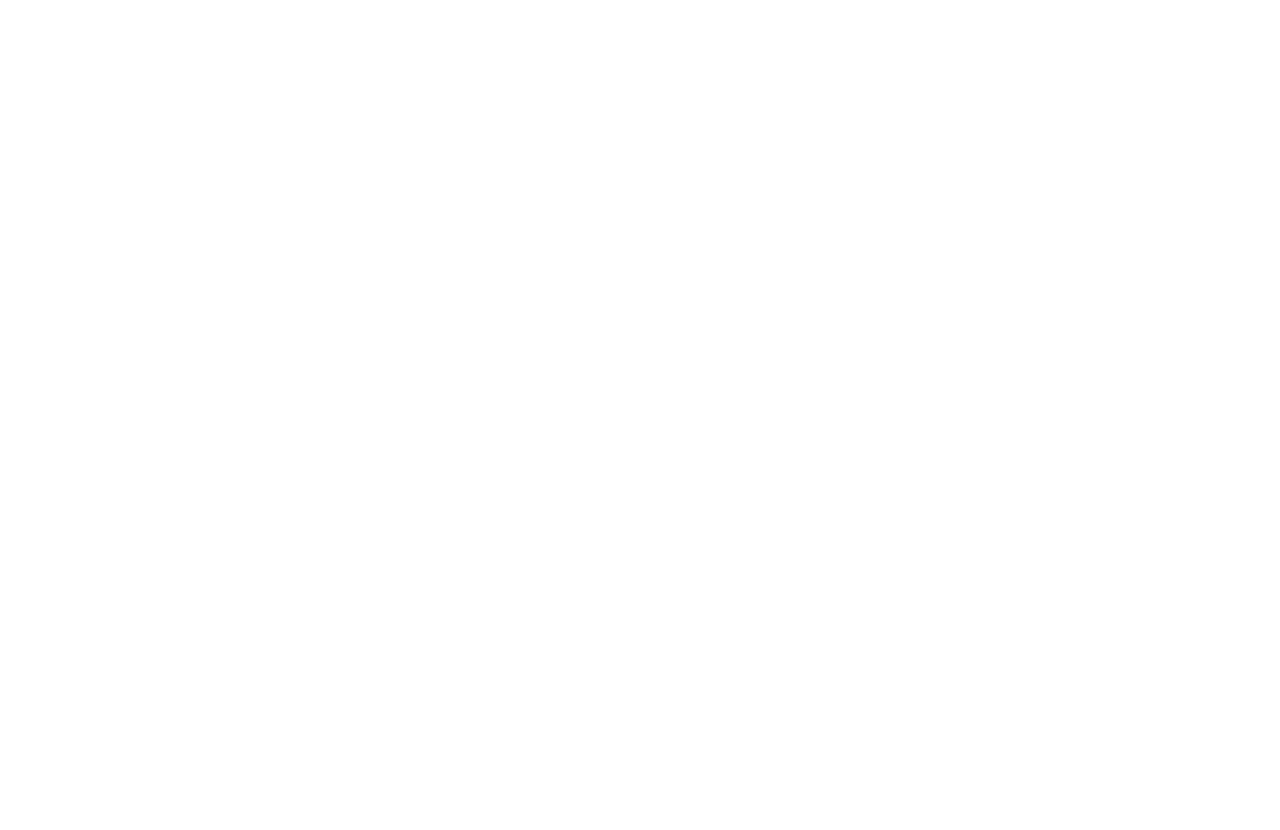
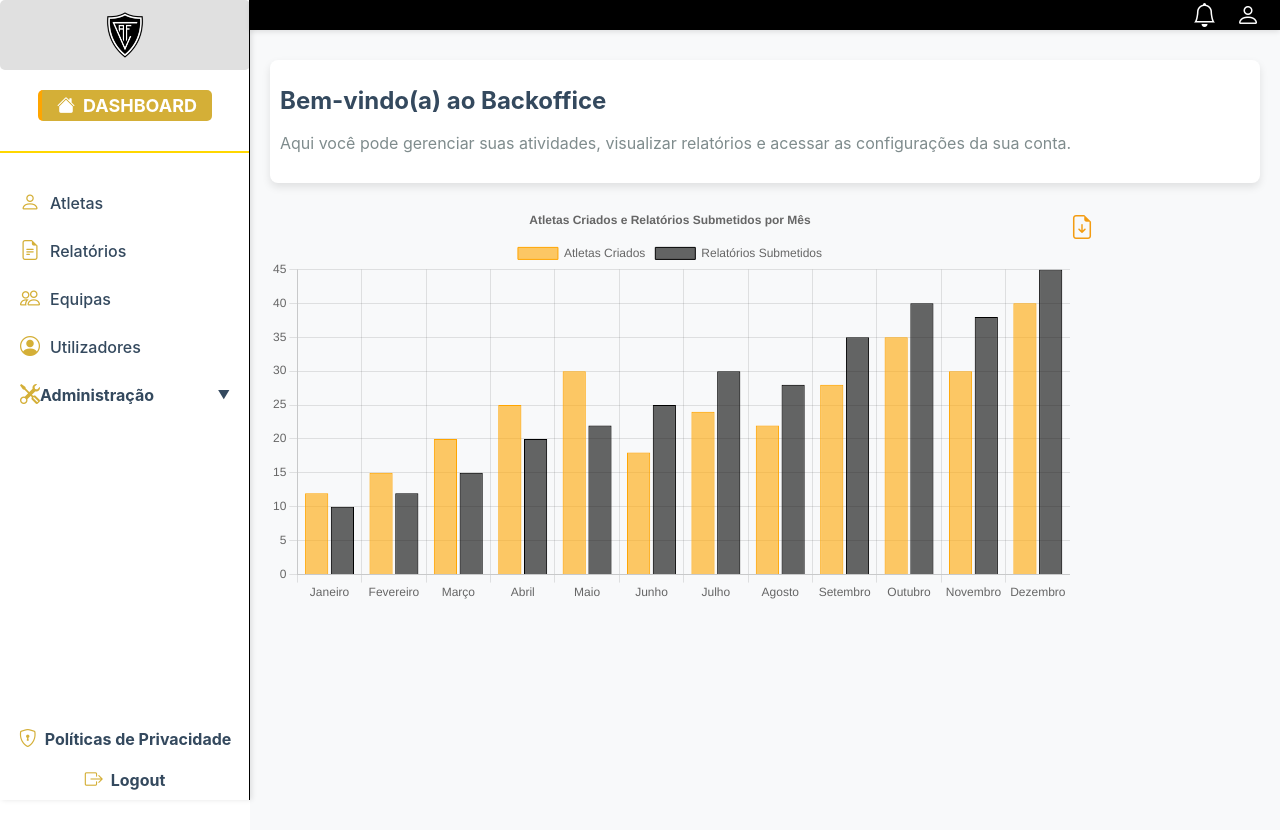
Before and after one commit to oHiagoFreitas/PI4, a React (Create React App) app in the folder cliente/: page /backofficeConsultor in a window 1280 px wide. Before the commit this address had no page. Before the commit the page ends 800 px from the top, so only its background shows below. Built offline with nearby package versions, Linux system fonts and the light colour scheme.

Commit message:
- Login direcionando pras paginas corretas

```diff
--- a/cliente/src/App.js
+++ b/cliente/src/App.js
@@ -5,7 +5,7 @@
 import Auth from './View/Auth'; // Importa a página de login (Auth)
 import SignUp from './View/SignUp';
 import Backoffice from './View/Backoffice'; // Importa a página de Backoffice
-
+import BackofficeConsultor from './View/backofficeConsultor'; // Importa a página de Backoffice do Consultor
 
 const App = () => {
   return (
@@ -15,11 +15,11 @@
         <Route path="/login" element={<Auth />} /> {/* Página de login */}
         <Route path="/signup" element={<SignUp />} /> {/* Página de cadastro */}
         <Route path="/backoffice" element={<Backoffice />} /> {/* Página de Backoffice */}
+        <Route path="/backofficeConsultor" element={<BackofficeConsultor />} /> {/* Página de Backoffice do Consultor */}
 
         {/* Outras rotas podem ser adicionadas aqui */}
       </Routes>
     </Router>
-
   );
 };
 
--- /dev/null
+++ b/cliente/src/Components/BackofficeConsultor/SideBar2.js
@@ -0,0 +1,63 @@
+// src/Components/Sidebar.js
+
+import React, { useState } from 'react';
+import '../../Style/Sidebar.css';
+import AcadLogo from '../../img/AcadLogo.png';
+
+function Sidebar() {
+    const [isAdminOpen, setIsAdminOpen] = useState(false);
+
+    const toggleAdminDropdown = () => {
+        setIsAdminOpen(!isAdminOpen);
+    };
+
+    return (
+        <aside className="sidebar">
+            <div className="sidebar-header">
+                <img src={AcadLogo} alt="Acad Logo" className="sidebar-logo" />
+            </div>
+            <div className="dashboard">
+                <span className="dashboard-label badge">
+                    <i className="bi bi-house-fill dashboard-icon"></i> {/* Ícone de dashboard */}
+                    Dashboard
+                </span>
+            </div>
+            <hr className="divider" />
+            <ul>
+                <li>
+                    <i className="bi bi-person"></i>
+                    <a href="#">Atletas</a>
+                </li>
+                <li>
+                    <i className="bi bi-file-earmark-text"></i>
+                    <a href="#">Relatórios</a>
+                </li>
+                <li>
+                    <i className="bi bi-people"></i>
+                    <a href="#">Equipas</a>
+                </li>
+                <li>
+                    <i className="bi bi-person-circle"></i>
+                    <a href="#">Utilizadores</a>
+                </li>
+                <li onClick={toggleAdminDropdown} className="dropdown-toggle">
+                    <i className="bi bi-tools"></i>
+                    Administração
+                    <span className="arrow">{isAdminOpen ? '▲' : '▼'}</span>
+                </li>
+            </ul>
+            <div className="footer">
+                <a href="#">
+                    <i className="bi bi-shield-lock"></i>
+                    Políticas de Privacidade
+                </a>
+                <a href="#">
+                    <i className="bi bi-box-arrow-right"></i>
+                    Logout
+                </a>
+            </div>
+        </aside>
+    );
+}
+
+export default Sidebar;
--- a/cliente/src/View/Auth.js
+++ b/cliente/src/View/Auth.js
@@ -16,6 +16,10 @@
     try {
       const response = await axios.post('http://localhost:3000/auth/login', { email, senha });
       localStorage.setItem('token', response.data.token); // Armazena o token no localStorage
+      const userRole = response.data.role; // Supondo que a role do usuário venha na resposta da API
+
+      // Log para depuração
+      console.log('Role do usuário:', userRole);
 
       Swal.fire({
         title: 'Sucesso!',
@@ -23,11 +27,21 @@
         icon: 'success',
         confirmButtonText: 'Ok'
       }).then(() => {
-        navigate('/backoffice'); // Redireciona para o Backoffice
+        // Redireciona com base na role do usuário
+        if (userRole === 'Admin' || userRole === 'Scout') {
+          navigate('/backoffice'); // Redireciona para a página de backoffice
+        } else if (userRole === 'Consultor') {
+          navigate('/backofficeConsultor'); // Redireciona para a página de backofficeConsultor
+        } else {
+          // Caso a role não seja reconhecida, redireciona para uma página padrão
+          console.warn('Role não reconhecida, redirecionando para a página inicial.');
+          navigate('/');
+        }
       });
     } catch (error) {
       const errorMessage = error.response ? error.response.data.error : 'Erro desconhecido';
       setError(errorMessage);
+      console.error('Erro de login:', errorMessage); // Log para depuração de erro
       Swal.fire({
         title: 'Erro!',
         text: errorMessage,
--- /dev/null
+++ b/cliente/src/View/backofficeConsultor.js
@@ -0,0 +1,27 @@
+// src/pages/Backoffice.js
+
+import React from 'react';
+import Sidebar2 from '../Components/BackofficeConsultor/SideBar2';
+import Navbar from '../Components/Navbar';
+import WelcomeMessage from '../Components/WelcomeMessage';
+
+import AthletesReportsChart from '../Components/AthletesReportsChart';
+
+import '../Style/Backoffice.css';
+
+function Backoffice() {
+    return (
+        <div className="backoffice-container">
+            <Sidebar2 />
+            <div className="main-content">
+                <Navbar />
+                <div className='sub-main-content'>
+                    <WelcomeMessage /> {/* Usando o componente de mensagem de boas-vindas */}
+                    <AthletesReportsChart /> {/* Usando o componente de gráfico */}
+                </div>
+            </div>
+        </div>
+    );
+}
+
+export default Backoffice;
```
Also changed, not shown: 1 other file (tests, documents, lock files or other folders).
